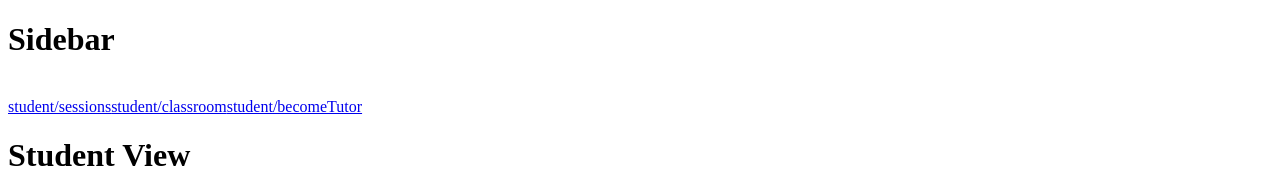
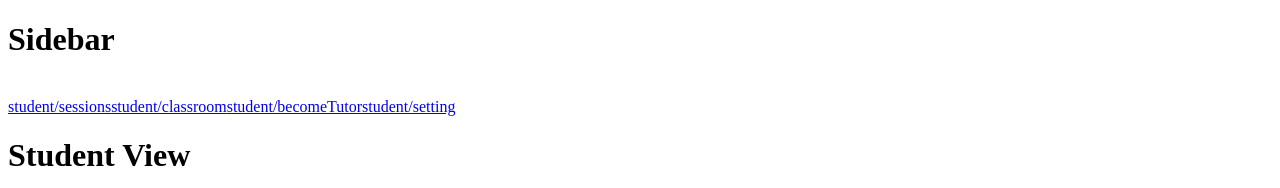
Before and after one commit to TutorStream/TutorStream, a React app: page /student in a window 1280 px wide. Shown: the top 188 px of the page. Built offline with nearby package versions, Linux system fonts and the light colour scheme; the HTML template or start-up script is replaced by a standard one.

Commit message:
implement react router

```diff
--- a/client/src/components/student/StudentView.jsx
+++ b/client/src/components/student/StudentView.jsx
@@ -11,7 +11,8 @@ class StudentView extends React.Component {
             options : [
                 {name :'student/sessions'},
                 {name :'student/classroom'},
-                {name :'student/becomeTutor'}
+                {name :'student/becomeTutor'},
+                {name :'student/setting'},
             ]
         }
     }
```
Also changed, not shown: 1 other file (tests, documents, lock files or other folders).
